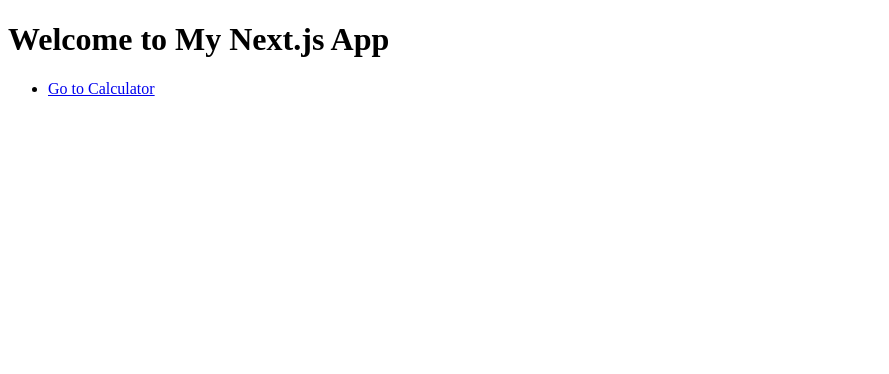
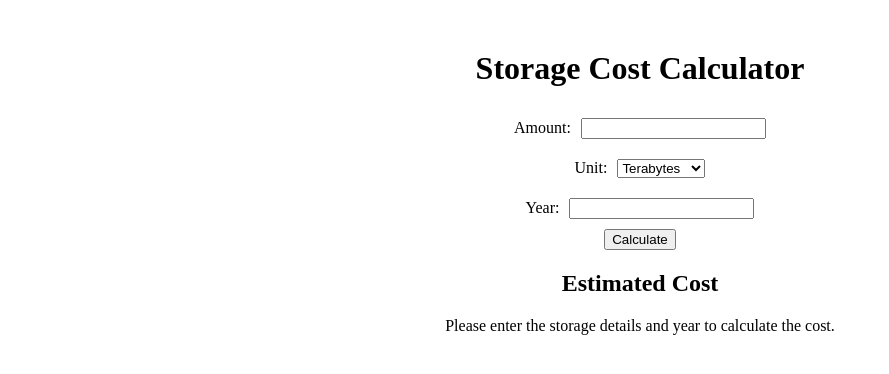
Before and after one commit to brentonlian/project0, a Next.js app: page / in a window 1280 px wide. Shown: the top 374 px of the page, without its empty margins (0-889 px from the left). Built offline with nearby package versions, Linux system fonts and the light colour scheme.

Commit message:
Non-working prototype

```diff
--- /dev/null
+++ b/app/InputForm.js
@@ -0,0 +1,51 @@
+// app/InputForm.js
+'use client';
+
+import React, { useState } from 'react';
+
+const InputForm = ({ onCalculate }) => {
+  const [amount, setAmount] = useState('');
+  const [unit, setUnit] = useState('terabytes');
+  const [year, setYear] = useState('');
+
+  const handleSubmit = (e) => {
+    e.preventDefault();
+    if (amount && year) {
+      onCalculate({ amount: parseFloat(amount), unit, year: parseInt(year) });
+    }
+  };
+
+  return (
+    <form onSubmit={handleSubmit}>
+      <div>
+        <label>Amount:</label>
+        <input
+          type="number"
+          value={amount}
+          onChange={(e) => setAmount(e.target.value)}
+          required
+        />
+      </div>
+      <div>
+        <label>Unit:</label>
+        <select value={unit} onChange={(e) => setUnit(e.target.value)}>
+          <option value="terabytes">Terabytes</option>
+          <option value="gigabytes">Gigabytes</option>
+          <option value="megabytes">Megabytes</option>
+        </select>
+      </div>
+      <div>
+        <label>Year:</label>
+        <input
+          type="number"
+          value={year}
+          onChange={(e) => setYear(e.target.value)}
+          required
+        />
+      </div>
+      <button type="submit">Calculate</button>
+    </form>
+  );
+};
+
+export default InputForm;
--- /dev/null
+++ b/app/Result.js
@@ -0,0 +1,17 @@
+// app/Result.js
+import React from 'react';
+
+const Result = ({ cost }) => {
+  return (
+    <div>
+      <h2>Estimated Cost</h2>
+      {cost !== null ? (
+        <p>The estimated cost is ${cost.toFixed(2)}</p>
+      ) : (
+        <p>Please enter the storage details and year to calculate the cost.</p>
+      )}
+    </div>
+  );
+};
+
+export default Result;
--- a/app/page.js
+++ b/app/page.js
@@ -1,21 +1,44 @@
 // app/page.js
-import Link from 'next/link';
+'use client';
 
-const HomePage = () => {
+import React, { useState } from 'react';
+import InputForm from './InputForm';
+import Result from './Result';
+import './styles.css';
+
+const Page = () => {
+  const [cost, setCost] = useState(null);
+
+  const handleCalculate = ({ amount, unit, year }) => {
+    console.log('Calculating cost for:', { amount, unit, year });
+
+    /*
+    const costPerUnit = {
+      2023: { terabytes: 20, gigabytes: 0.02, megabytes: 0.00002 },
+      2020: { terabytes: 30, gigabytes: 0.03, megabytes: 0.00003 },
+      2015: { terabytes: 50, gigabytes: 0.05, megabytes: 0.00005 },
+      2010: { terabytes: 100, gigabytes: 0.1, megabytes: 0.0001 },
+    };
+
+    const unitCosts = costPerUnit[year];
+    if (unitCosts) {
+      const unitCost = unitCosts[unit];
+      const totalCost = amount * unitCost;
+      setCost(totalCost);
+    } else {
+      setCost(null);
+    }
+    */
+  };
+
+
   return (
-    <div>
-      <h1>Welcome to My Next.js App</h1>
-      <nav>
-        <ul>
-          <li>
-            <Link href="/calculator">
-              Go to Calculator
-            </Link>
-          </li>
-        </ul>
-      </nav>
+    <div className="App">
+      <h1>Storage Cost Calculator</h1>
+      <InputForm onCalculate={handleCalculate} />
+      <Result cost={cost} />
     </div>
   );
 };
 
-export default HomePage;
+export default Page;
--- /dev/null
+++ b/app/styles.css
@@ -0,0 +1,20 @@
+/* app/styles.css */
+.App {
+    text-align: center;
+    margin-top: 50px;
+  }
+
+  form {
+    display: flex;
+    flex-direction: column;
+    align-items: center;
+    margin-bottom: 20px;
+  }
+
+  div {
+    margin: 10px 0;
+  }
+
+  label {
+    margin-right: 10px;
+  }
```
